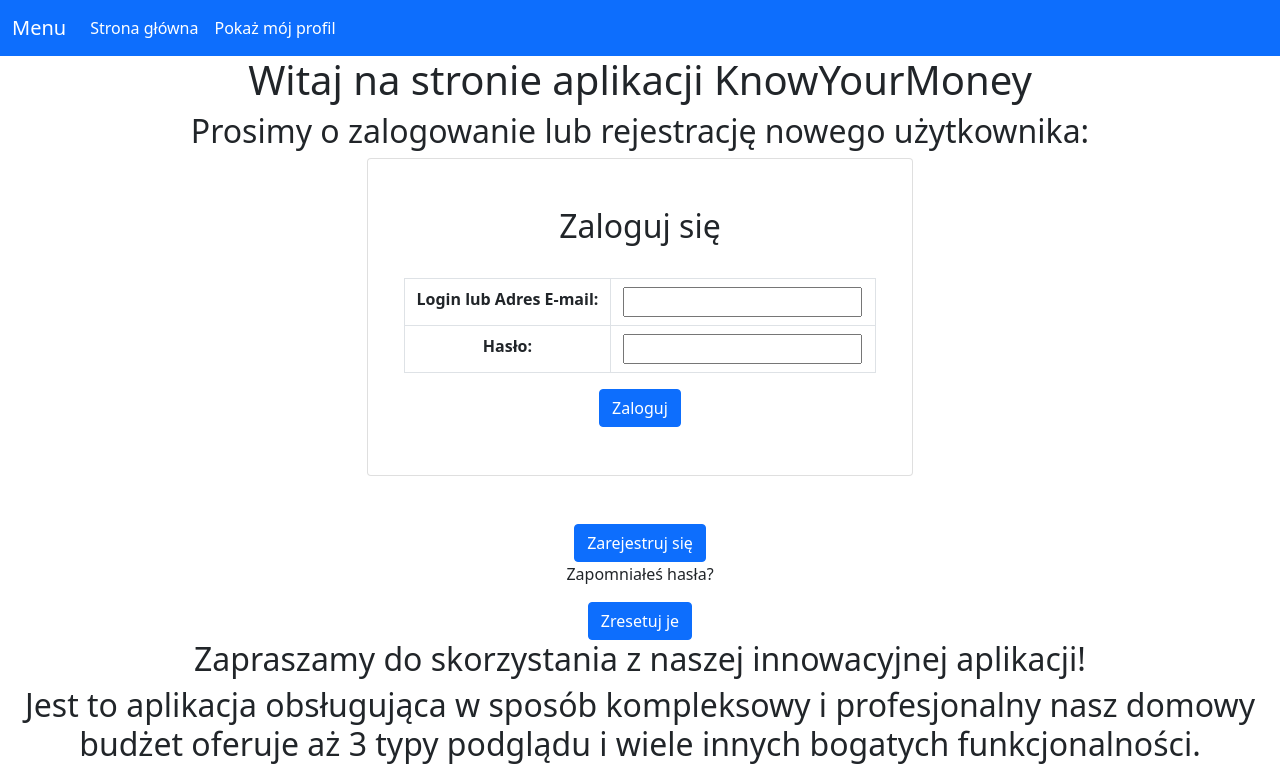
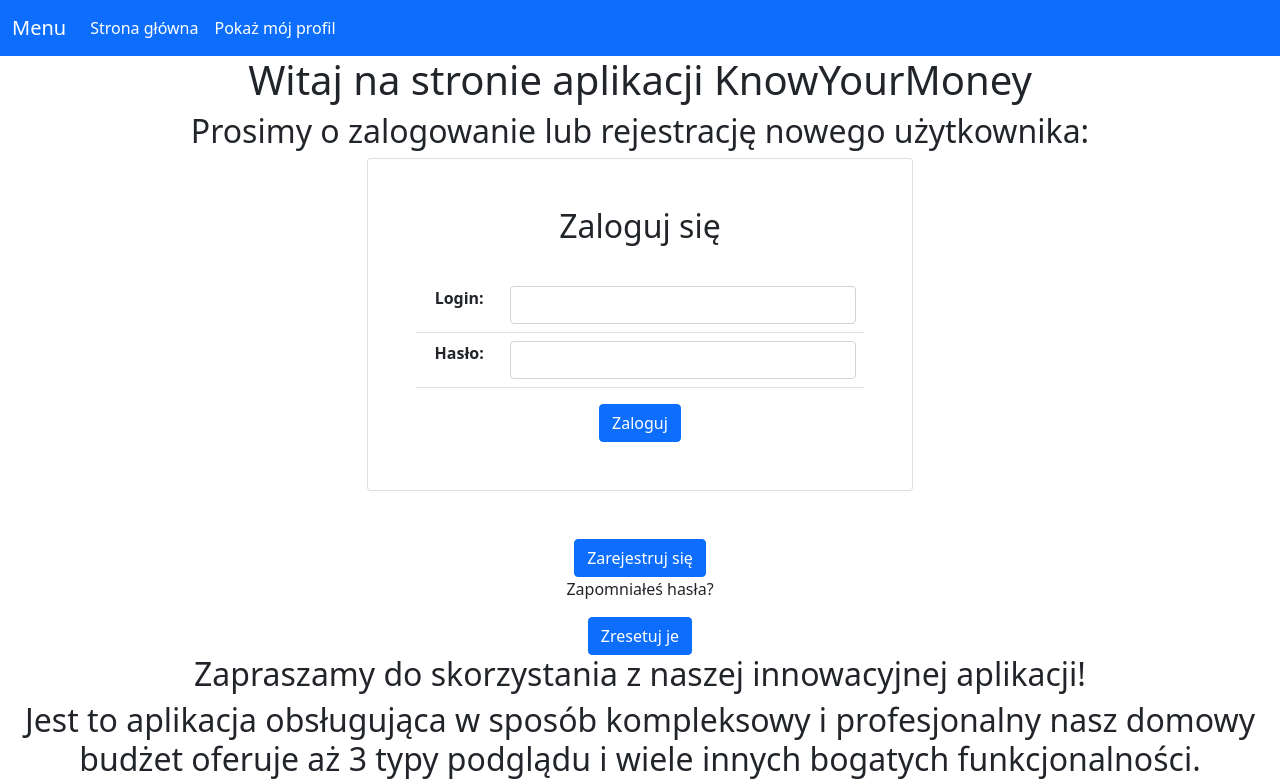
Before and after one commit to ITFutureManiacs/KnowYourMoney, a Django app: page /accounts/login/ in a window 1280 px wide. Shown: the top 779 px of the page. Run offline with Django 4.2, Linux system fonts and the light colour scheme.

Commit message:
working_form_for_login_by_email_or_login_value

```diff
--- a/accounts/forms.py
+++ b/accounts/forms.py
@@ -12,6 +12,21 @@
         fields = ["username", "password1", "password2", "email"]
 
 
-class UserLoginForm(forms.Form):
-    username = forms.CharField(label="Login lub Adres E-mail:", max_length=65)
-    password = forms.CharField(label="Hasło:", max_length=65, widget=forms.PasswordInput)
+class UserLoginForm(AuthenticationForm):
+    def __init__(self, *args, **kwargs):
+        super(UserLoginForm, self).__init__(*args, **kwargs)
+
+    username = UsernameField(label="Login:", widget=forms.TextInput(
+        attrs={'class': 'form-control', 'placeholder': '', 'id': 'hello'}))
+    password = forms.CharField(label="Hasło:", widget=forms.PasswordInput(
+        attrs={
+            'class': 'form-control',
+            'placeholder': '',
+            'id': 'hi',
+        }))
+    error_messages = {
+        "invalid_login": (
+            "Proszę wpisz prawidłową nazwę użytkownika, email lub hasło. Zwróć uwagę, że "
+            "pola są wrażliwe na wielkość liter."
+        ),
+        "inactive": "To konto jest nieaktywne."}
--- a/accounts/templates/accounts/login.html
+++ b/accounts/templates/accounts/login.html
@@ -19,18 +19,9 @@
                           <br>
                           <form method="POST" action="{% url 'login' %}">
                               {% csrf_token %}
-                              <div class="row justify-content-center align-content-center">
-                                  <table class="table table-bordered">
-                                      <tbody>
-                                        <tr>
-                                          <th class="w-auto" scope="row">{{ form.username.label }}</th>
-                                          <td class="w-auto">{{ form.username }}</td>
-                                        </tr>
-                                        <tr>
-                                          <th class="w-auto" scope="row">{{ form.password.label }}</th>
-                                          <td class="w-auto">{{ form.password }}</td>
-                                        </tr>
-                                      </tbody>
+                              <div >
+                                  <table class="table">
+                                    {{ form.as_table }}
                                   </table >
                               </div>
                               <button type="submit" class="btn btn-primary btn-block">Zaloguj</button>
--- a/accounts/views.py
+++ b/accounts/views.py
@@ -35,7 +35,7 @@
         form = self.form_class
         return render(request, self.template_name, {'form': form})
     def post(self, request):
-        form = self.form_class(request.POST)
+        form = self.form_class(request.POST, data=request.POST)
         # print(form)
         # print(form.is_valid())
         print(form.data)
```
